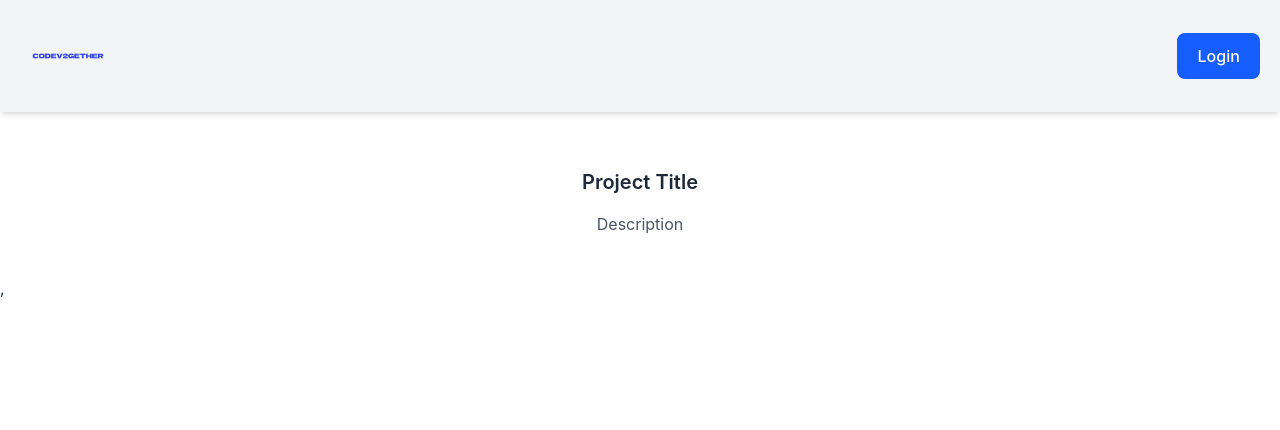
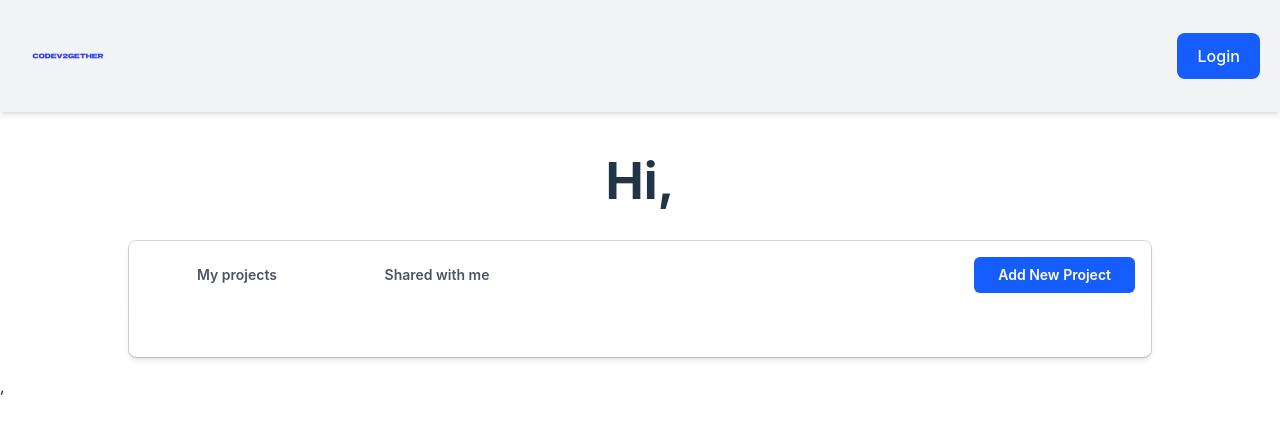
Before and after one commit to jkrmrl/codev2gether-client, a React (Vite) app: page / in a window 1280 px wide. Shown: the top 430 px of the page. Built offline with nearby package versions, Linux system fonts and the light colour scheme.

Commit message:
feat(home): create tabs, new button, and card container on home page.

```diff
--- a/src/actions/registerActions.ts
+++ b/src/actions/registerActions.ts
@@ -1,6 +1,4 @@
-// import { registerConstants } from "../constants/registerConstants";
 import { registerService } from "../services/registerServices";
-// import { registerActionTypes } from "../types/registerTypes";
 import { authConstants } from "../constants/authConstants";
 import { authActionTypes } from "../types/authTypes";
 
--- a/src/components/Card.tsx
+++ b/src/components/Card.tsx
@@ -1,11 +1,16 @@
 import React from 'react';
 
-const Card: React.FC = () => {
+interface CardProps {
+  title: string;
+  description: string;
+}
+
+const Card: React.FC<CardProps> = ({title, description}) => {
   return (
-    <div className="w-full max-w-48 mx-auto p-6 rounded-lg mt-8 cursor-pointer hover:shadow-md">
-      <h3 className="text-xl text-center font-semibold text-gray-800 mb-4">Project Title</h3>
-      <p className="text-gray-600 text-center mb-4">
-        Description
+    <div className="w-full max-w-48 mx-auto h-64 my-auto p-6 border border-gray-300 rounded-lg mt-8 cursor-pointer hover:shadow-md">
+      <h3 className="text-xl text-center font-semibold text-blue-500 mb-4">{title}</h3>
+      <p className="text-gray-600 text-center text-xs mb-4">
+        {description}
       </p>
     </div>
   );
--- /dev/null
+++ b/src/components/CardContainer.tsx
@@ -0,0 +1,55 @@
+import React, {useState} from 'react';
+import Card from './Card';
+import TabButton from './TabButton';
+
+const CardContainer: React.FC = () => {
+    const [activeTab, setActiveTab] = useState('Tab 1');
+
+    const handleTabClick = (tabName: string) => {
+        setActiveTab(tabName);
+    };
+
+    return (
+        <div className="max-w-screen-lg mx-auto mt-8 border border-gray-300 rounded-lg">
+            <div className="bg-white p-4 rounded-t-lg shadow-md">
+                <div className="flex">
+                    <div className="w-96 flex space-x-4">
+                        <TabButton label="My projects" tabName="tab1" activeTab={activeTab} onClick={handleTabClick} />
+                        <TabButton label="Shared with me" tabName="tab2" activeTab={activeTab} onClick={handleTabClick} />
+                    </div>
+                    <div
+                        className={`cursor-pointer py-2 px-6 text-sm font-semibold text-center bg-blue-600 text-white w-auto rounded-md ml-auto hover:bg-blue-700`}
+                        onClick={() => setActiveTab('tab3')}
+                    >
+                        Add New Project
+                    </div>
+                </div>
+            </div>
+            <div className="p-6 bg-white rounded-b-lg shadow-md">
+                {activeTab === 'tab1' && (
+                <div>
+                    <div className="grid grid-cols-1 sm:grid-cols-2 md:grid-cols-3 lg:grid-cols-4 gap-6">
+                    <Card title="Project 1" description="Description for Project 1" />
+                    <Card title="Project 2" description="Description for Project 2" />
+                    <Card title="Project 3" description="Description for Project 3" />
+                    <Card title="Project 4" description="Description for Project 4" />
+                    </div>
+                </div>
+                )}
+
+                {activeTab === 'tab2' && (
+                <div>
+                    <div className="grid grid-cols-1 sm:grid-cols-2 md:grid-cols-3 lg:grid-cols-4 gap-6">
+                    <Card title="Project 5" description="Description for Project 5" />
+                    <Card title="Project 6" description="Description for Project 6" />
+                    <Card title="Project 7" description="Description for Project 7" />
+                    <Card title="Project 8" description="Description for Project 8" />
+                    </div>
+                </div>
+                )}
+            </div>
+        </div>
+    )
+}
+
+export default CardContainer;
--- /dev/null
+++ b/src/components/TabButton.tsx
@@ -0,0 +1,25 @@
+import React from 'react';
+
+interface TabButtonProps {
+    label: string;
+    tabName: string;
+    activeTab: string;
+    onClick: (tabName: string) => void;
+}
+
+const TabButton: React.FC<TabButtonProps> = ({ label, tabName, activeTab, onClick }) => {
+    return (
+      <div
+        className={`cursor-pointer py-2 text-sm font-semibold text-center w-full ${
+          activeTab === tabName
+            ? 'text-blue-600 border-b-2 border-blue-600'
+            : 'text-gray-600 hover:text-blue-600'
+        }`}
+        onClick={() => onClick(tabName)}
+      >
+        {label}
+      </div>
+    );
+};
+
+export default TabButton;
--- a/src/pages/Home.tsx
+++ b/src/pages/Home.tsx
@@ -1,14 +1,32 @@
 import React from 'react';
 import Header from '../components/Header';
-import Card from '../components/Card';
+import { connect } from "react-redux";
+import CardContainer from '../components/CardContainer';
 
-const Home: React.FC = () => {
+interface HomeProps {
+    user: string | null;
+}
+
+const Home: React.FC<HomeProps> = ({ user }) => {
     return (
         <>
             <Header />
-            <Card />
+            <div className='container mx-auto p-4'>
+                <h1 className='text-3xl font-bold text-center mt-6'>
+                    Hi, <span className='text-blue-500'>{user}</span>
+                </h1>
+                <div className='mt-8'>
+                    <CardContainer/>
+                </div>
+            </div>
         </>
     )
 }
 
-export default Home;
+const mapStateToProps = (state: any) => {
+    return {
+        user: state.auth.user,
+    };
+};
+
+export default connect(mapStateToProps, null)(Home);
```
